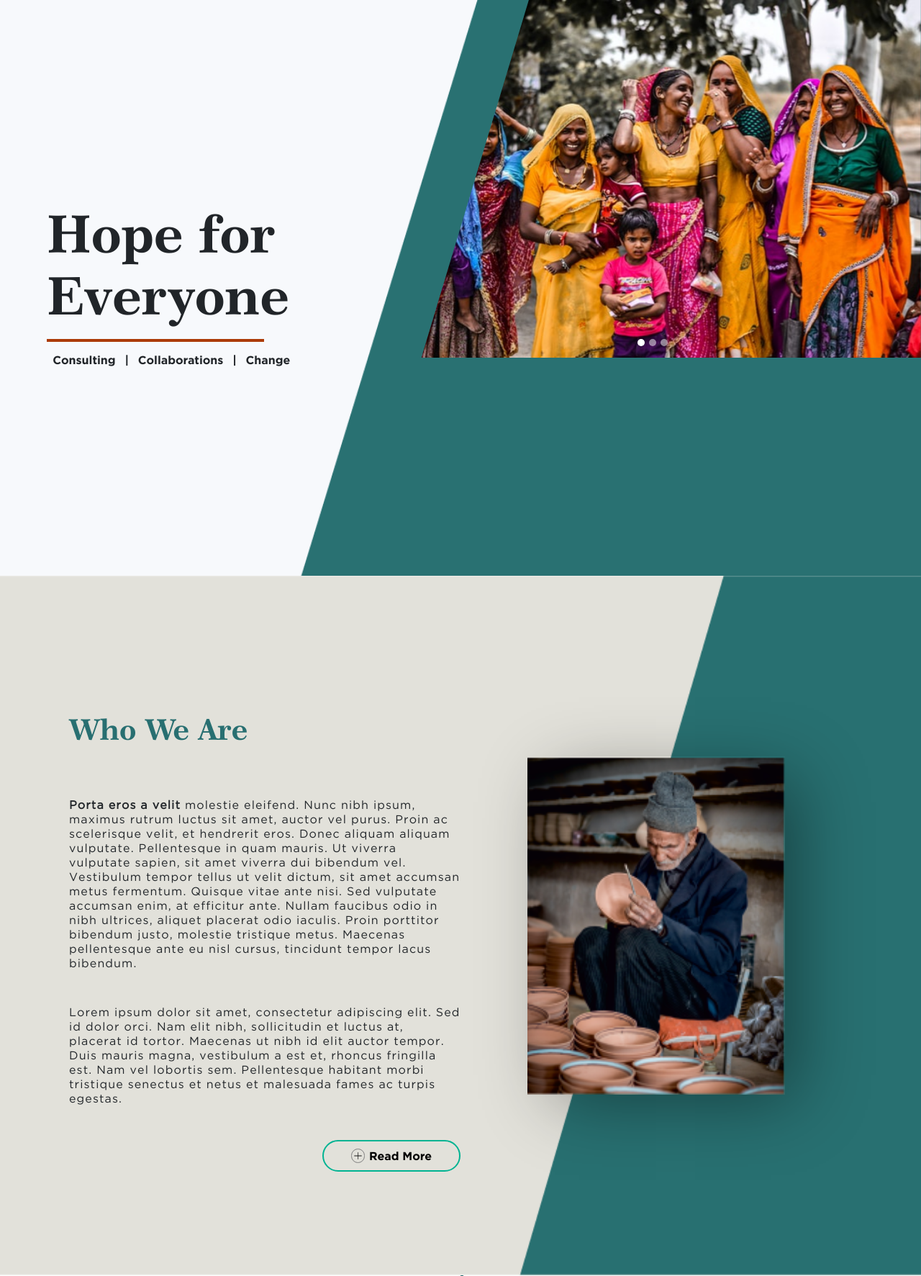
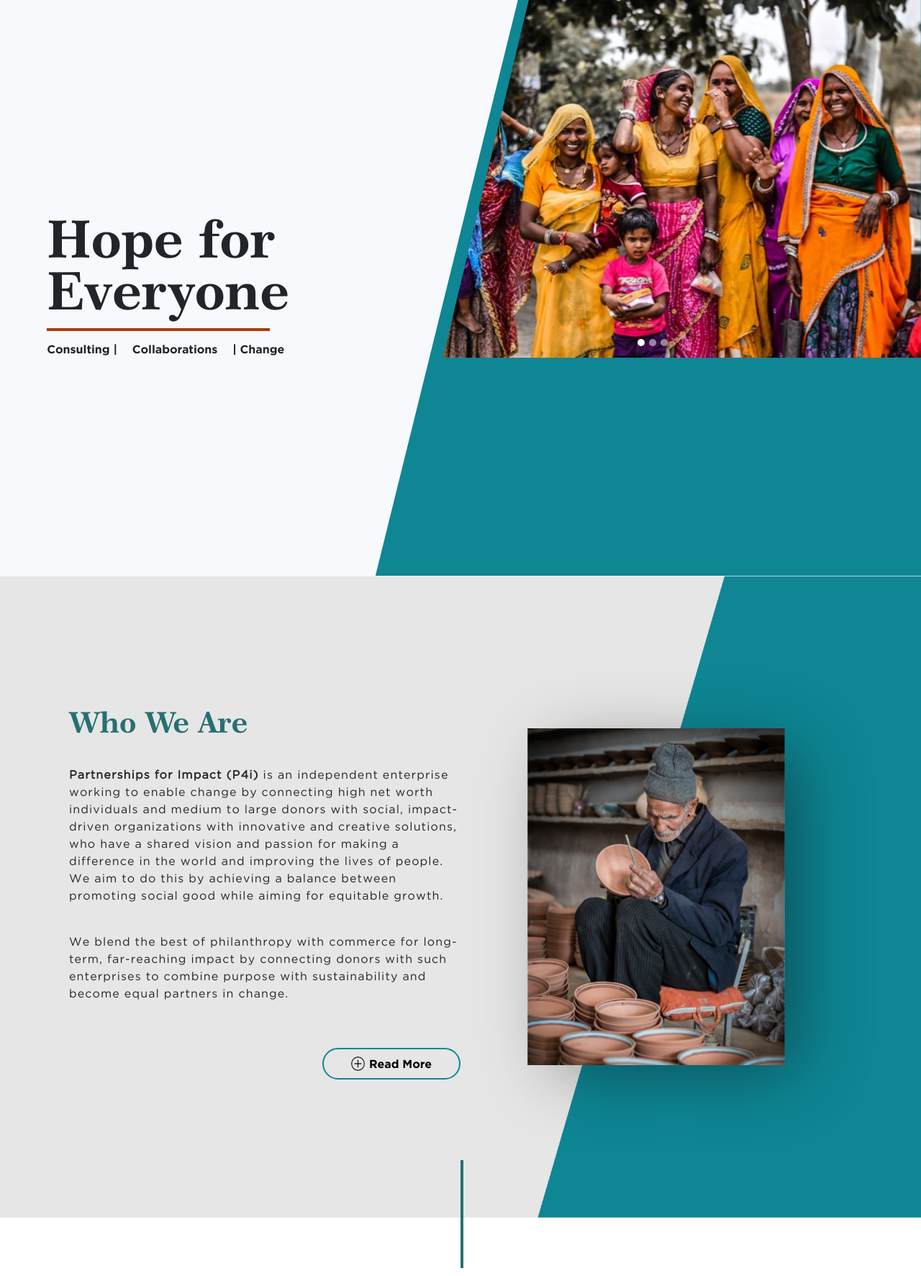
Before and after one commit to Akhilbisht12/p4i-new, a PHP site: page / in a window 1280 px wide. Shown: the part 132-1905 px from the top of the page at 72% size. Run offline with PHP 8.4, Linux system fonts and the light colour scheme.

Commit message:
ui changes

```diff
--- a/assets/bootstrap/css/style.css
+++ b/assets/bootstrap/css/style.css
@@ -13,6 +13,7 @@
   height: 100vh;
   background-color: #f7f9fc;
   background-size: cover;
+  /* background-position-x: 50%; */
 }
 /*Mobile Responsive */
 @media (max-width: 576px) {
@@ -44,12 +45,13 @@
 .heading-cont {
   border-bottom: 4px solid #ac3b08;
   margin: 1rem 0;
-  width: 75%;
+  width: 77%;
 }
 
 .heading-font {
   font-family: "century751_no2_btbold";
   font-weight: 600;
+  line-height: 1;
 }
 
 .text-font {
@@ -89,7 +91,7 @@
   padding-bottom: 20px;
 }
 .carousel {
-  clip-path: polygon(27% 0%, 100% 0%, 100% 100%, 7% 100%);
+  clip-path: polygon(27% 0%, 100% 0%, 100% 100%, 11% 100%);
 }
 .section-2 {
   height: auto;
@@ -98,11 +100,14 @@
   background-position-x: 80%;
   background-repeat: no-repeat;
 }
+.ls-sm {
+  letter-spacing: 1px !important;
+}
 .mybtn {
   background: none;
   display: flex;
   align-items: center;
-  border: 2px solid #00b392;
+  border: 2px solid #0e8694;
   padding: 0.5rem 2rem;
   border-radius: 2rem;
   justify-content: space-evenly;
@@ -112,13 +117,9 @@
 .mybtn-icon {
   width: 1.2rem;
   height: 1.2rem;
-  border: 1px solid grey;
-  padding: 0.2rem;
+  /* border: 1px solid grey; */
+  /* padding: 0.2rem; */
   border-radius: 10px;
-}
-
-.vl-cut {
-  top: -10%;
 }
 
 .sec2img {
@@ -133,7 +134,7 @@
 
 .sec3-content {
   display: flex;
-  justify-content: space-evenly;
+  justify-content: space-between;
   align-items: center;
 }
 
@@ -153,13 +154,10 @@
   }
   .vertical-line {
     height: 100px !important;
+    position: absolute;
+    top: -20%;
+    width: 4px;
   }
-}
-
-.sec3imgs {
-  width: 75%;
-  height: 75%;
-  object-fit: contain;
 }
 
 .sec3imgs-text {
@@ -278,8 +276,8 @@
 }
 
 .sec3imgs {
-  width: 8rem;
-  height: 8rem;
+  width: 10rem;
+  height: 10rem;
   object-fit: contain;
 }
 
@@ -337,6 +335,14 @@
   position: relative;
   transform: rotate(45deg);
 }
+.vertical-line-1 {
+  border-left: 4px solid #286f71;
+  height: 150px;
+  width: 4px;
+  position: relative;
+  left: 50%;
+  top: -80px;
+}
 .vertical-line {
   border-left: 4px solid #286f71;
   height: 150px;
@@ -344,6 +350,7 @@
   position: relative;
   left: 50%;
 }
+
 footer .heading-font {
   color: #286f71;
   padding-top: 20px;
--- a/index.html
+++ b/index.html
@@ -153,9 +153,9 @@
           <p class="display-2 heading-font">Hope for<br />Everyone</p>
           <div class="heading-cont"></div>
           <p class="h6 text-font-bold text-center text-md-start">
-            <span class="px-2">Consulting</span> |
-            <span class="px-2">Collaborations</span> |
-            <span class="px-2">Change</span>
+            <span class="pr-1">Consulting</span> |
+            <span class="px-3">Collaborations</span> |
+            <span class="pe-2">Change</span>
           </p>
         </div>
       </div>
@@ -238,26 +238,21 @@
             "
           >
             <p class="heading-font">Who We Are</p>
-            <p class="my-5 text-font lh-sm text-center text-md-start">
-              <span class="fw-bold">Porta eros a velit</span> molestie eleifend.
-              Nunc nibh ipsum, maximus rutrum luctus sit amet, auctor vel purus.
-              Proin ac scelerisque velit, et hendrerit eros. Donec aliquam
-              aliquam vulputate. Pellentesque in quam mauris. Ut viverra
-              vulputate sapien, sit amet viverra dui bibendum vel. Vestibulum
-              tempor tellus ut velit dictum, sit amet accumsan metus fermentum.
-              Quisque vitae ante nisi. Sed vulputate accumsan enim, at efficitur
-              ante. Nullam faucibus odio in nibh ultrices, aliquet placerat odio
-              iaculis. Proin porttitor bibendum justo, molestie tristique metus.
-              Maecenas pellentesque ante eu nisl cursus, tincidunt tempor lacus
-              bibendum.
+            <p class="my-4 text-font text-center text-md-start">
+              <span class="fw-bold">Partnerships for Impact (P4i)</span> is an
+              independent enterprise working to enable change by connecting high
+              net worth individuals and medium to large donors with social,
+              impact-driven organizations with innovative and creative
+              solutions, who have a shared vision and passion for making a
+              difference in the world and improving the lives of people. We aim
+              to do this by achieving a balance between promoting social good
+              while aiming for equitable growth.
             </p>
-            <p class="mb-5 text-font lh-sm text-center text-md-start">
-              Lorem ipsum dolor sit amet, consectetur adipiscing elit. Sed id
-              dolor orci. Nam elit nibh, sollicitudin et luctus at, placerat id
-              tortor. Maecenas ut nibh id elit auctor tempor. Duis mauris magna,
-              vestibulum a est et, rhoncus fringilla est. Nam vel lobortis sem.
-              Pellentesque habitant morbi tristique senectus et netus et
-              malesuada fames ac turpis egestas.
+            <p class="my-3 text-font text-center text-md-start">
+              We blend the best of philanthropy with commerce for long-term,
+              far-reaching impact by connecting donors with such enterprises to
+              combine purpose with sustainability and become equal partners in
+              change.
             </p>
             <div
               class="
@@ -267,8 +262,8 @@
                 my-5 my-md-0
               "
             >
-              <button class="mybtn text-font-bold">
-                <img class="mybtn-icon" src="./assets/images/plus.png" />
+              <button class="mybtn my-5 text-font-bold">
+                <img class="mybtn-icon" src="./assets/images/plus.svg" />
                 Read More
               </button>
             </div>
@@ -294,11 +289,11 @@
         </div>
       </div>
     </div>
-    <div class="vertical-line vl-cut"></div>
+    <div class="vertical-line-1"></div>
     <div class="section-3 d-flex flex-column justify-content-center">
       <div class="ruler ps-md-5">
         <h3 class="heading-font ps-md-5 text-center text-md-start">
-          What we care about !
+          What we care about
         </h3>
       </div>
       <div class="container my-3">
@@ -352,17 +347,18 @@
           </div>
         </div>
       </div>
-      <div class="container d-flex justify-content-center">
+      <div class="container d-flex justify-content-center mb-5">
         <button class="mybtn text-font-bold">
-          <img src="./assets/images/plus.png" alt="" class="mybtn-icon" />Read
+          <img src="./assets/images/plus.svg" alt="" class="mybtn-icon" />Read
           More
         </button>
       </div>
     </div>
     <div class="vertical-line py-5 my-5"></div>
+    <!-- how we work -->
     <div class="section-4 p-md-5">
       <div class="p-2 p-md-5 h-100">
-        <div class="display-5 text-center my-3 heading-font">How we work</div>
+        <div class="display-5 text-center mb-3 heading-font">How we work</div>
         <div class="row h-75 align-items-center">
           <div class="col-12 col-md-6 d-flex justify-content-center">
             <img
@@ -394,7 +390,7 @@
               eius.
             </p>
             <button class="mybtn text-font-bold px-2 px-md-0">
-              <img src="./assets/images/plus.png" alt="" class="mybtn-icon" />
+              <img src="./assets/images/plus.svg" alt="" class="mybtn-icon" />
               Read More
             </button>
           </div>
@@ -717,7 +713,7 @@
               srcset=""
             />
             <button class="mybtn text-font-bold m-auto">
-              <img src="./assets/images/plus.png" alt="" class="mybtn-icon" />
+              <img src="./assets/images/plus.svg" alt="" class="mybtn-icon" />
               Read More
             </button>
           </div>
@@ -761,7 +757,7 @@
               eius.
             </p>
             <button class="mybtn text-font-bold">
-              <img src="./assets/images/plus.png" alt="" class="mybtn-icon" />
+              <img src="./assets/images/plus.svg" alt="" class="mybtn-icon" />
               Read More
             </button>
           </div>
```
Also changed, not shown: assets/images/bg-1.png (renamed from assets/images/bg.png), assets/images/bg1.png, assets/images/plus.png, assets/images/plus.svg (added), assets/images/s2-bg.png, assets/images/sec3img.png.
